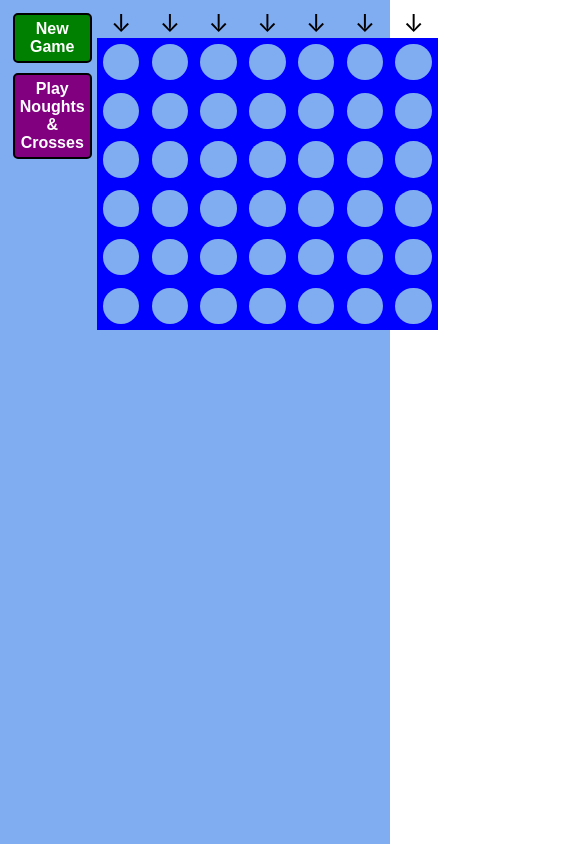
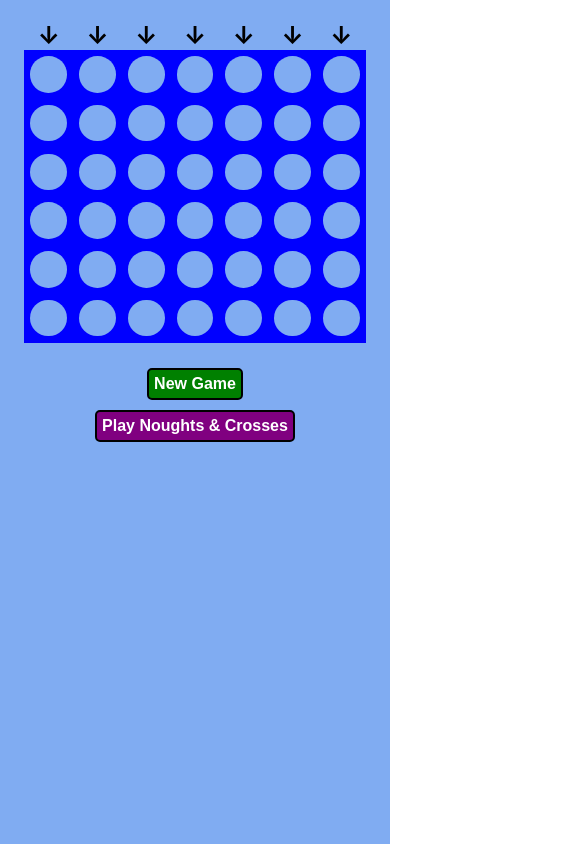
Before and after one commit to KateHoward10/noughts-and-crosses, a React (Create React App) app: page / in a window 390 px wide. Both pictures are taken after a click on the button "Play Connect 4". Shown: the top 844 px of the page, 585 px wide, since content can reach past the window. Built offline with nearby package versions, Linux system fonts and the light colour scheme.

Commit message:
Mobile layout

```diff
--- a/src/App.css
+++ b/src/App.css
@@ -1,8 +1,8 @@
 .App {
   text-align: center;
   background-color: #80acf2;
-  height: 200vh;
-  padding: 2vw;
+  height: 150vh;
+  padding: 20px;
 }
 
 button {
@@ -31,7 +31,7 @@ button:hover {
   flex-direction: column;
   justify-content: center;
   align-items: center;
-  margin-bottom: 50px;
+  margin-bottom: 20px;
 }
 
 .controls {
@@ -73,19 +73,25 @@ line {
 
 .computerSymbol {
   color: yellow;
-  -webkit-animation: fadein 3s; /* Safari, Chrome and Opera > 12.1 */
-  -moz-animation: fadein 3s; /* Firefox < 16 */
-  -ms-animation: fadein 3s; /* Internet Explorer */
-  -o-animation: fadein 3s; /* Opera < 12.1 */
-  animation: fadein 3s;
+  -webkit-animation: fadein 2s; /* Safari, Chrome and Opera > 12.1 */
+  -moz-animation: fadein 2s; /* Firefox < 16 */
+  -ms-animation: fadein 2s; /* Internet Explorer */
+  -o-animation: fadein 2s; /* Opera < 12.1 */
+  animation: fadein 2s;
 }
 
 @keyframes fadein {
   0% {
     opacity: 0;
   }
+  25% {
+    opacity: 0.25;
+  }
   50% {
     opacity: 0.5;
+  }
+  75% {
+    opacity: 0.75;
   }
   100% {
     opacity: 1;
@@ -115,3 +121,10 @@ line {
   display: flex;
   flex-direction: row;
 }
+
+@media screen and (max-width: 500px) {
+  .console {
+    flex-direction: column;
+    justify-content: center;
+  }
+}
--- a/src/Arrow.js
+++ b/src/Arrow.js
@@ -13,7 +13,7 @@ class Cell extends Component {
     return (
       <div
         onClick={this.selectArrow}
-        style={{ fontSize: `${cellSideLength / 2}px`, width: `${cellSideLength}px`, cursor: "pointer" }}
+        style={{ fontSize: `${cellSideLength / 2}px`, fontWeight: "bold", width: `${cellSideLength}px`, cursor: "pointer" }}
       >
         <span style={{display: hidden ? "none" : "block"}}>↓</span>
       </div>
--- a/src/Board.js
+++ b/src/Board.js
@@ -192,26 +192,6 @@ class Board extends Component {
     const cellSideLength = Math.min(window.innerWidth, window.innerHeight) / 8;
     return (
       <div className="console">
-        <div className="controls">
-          <button onClick={this.reset}>New Game</button>
-          {playing && (
-            <React.Fragment>
-              <p>{myTurn ? "Your turn" : "The computer's turn"}</p>
-                <p>Your colour: {myColour}</p>
-                <button
-                  onClick={this.changeColour}
-                  style={{
-                    backgroundColor: computerColour,
-                    color: computerColour === "yellow" ? "black" : "white"
-                  }}
-                >
-                  Choose {computerColour}s instead
-                </button>
-            </React.Fragment>
-          )}
-          <button onClick={switchGame} className="secondary-button">Play Noughts & Crosses</button>
-          {winner==="me" ? <h2>You win!</h2> : winner==="computer" ? <h2>The computer wins!</h2> : winner==="draw" ? <h2>It's a draw</h2> : null}
-        </div>
         <div className="game">
           <div className="arrows" style={{ gridTemplateColumns: `repeat(7, ${cellSideLength}px)` }}>
             {Object.keys(cells.slice(0,7)).map(key => <Arrow
@@ -249,6 +229,26 @@ class Board extends Component {
             />)}
           </div>
         </div>
+        <div className="controls">
+          <button onClick={this.reset}>New Game</button>
+          {playing && (
+            <React.Fragment>
+              <p>{myTurn ? "Your turn" : "The computer's turn"}</p>
+                <p>Your colour: {myColour}</p>
+                <button
+                  onClick={this.changeColour}
+                  style={{
+                    backgroundColor: computerColour,
+                    color: computerColour === "yellow" ? "black" : "white"
+                  }}
+                >
+                  Choose {computerColour}s instead
+                </button>
+            </React.Fragment>
+          )}
+          <button onClick={switchGame} className="secondary-button">Play Noughts & Crosses</button>
+          {winner==="me" ? <h2>You win!</h2> : winner==="computer" ? <h2>The computer wins!</h2> : winner==="draw" ? <h2>It's a draw</h2> : null}
+        </div>
       </div>
     );
   }
--- a/src/Grid.js
+++ b/src/Grid.js
@@ -124,26 +124,6 @@ class Grid extends Component {
     const boxSideLength = Math.min(window.innerWidth, window.innerHeight) / 4;
     return (
       <div className="console">
-        <div className="controls">
-          <button onClick={this.reset}>New Game</button>
-          {playing && (
-            <React.Fragment>
-              <p>{myTurn ? "Your turn" : "The computer's turn"}</p>
-              <p>You are: {mySymbol}s</p>
-              <button
-                onClick={this.changeSymbol}
-                style={{
-                  backgroundColor: computerSymbol === "O" ? "yellow" : "red",
-                  color: computerSymbol === "O" ? "black" : "white"
-                }}
-              >
-                Choose {computerSymbol}s instead
-              </button>
-            </React.Fragment>
-          )}
-          <button onClick={switchGame} className="secondary-button">Play Connect 4</button>
-          {win==="draw" ? <h2>It's a draw</h2> : win==="me" ? <h2>You win!</h2> : win==="computer" ? <h2>The computer wins!</h2> : null}
-        </div>
         <div className="game">
           <div className="container" style={{
             gridTemplateColumns: `repeat(3, ${boxSideLength}px)`,
@@ -167,6 +147,26 @@ class Grid extends Component {
             />)}
           </div>
         </div>
+        <div className="controls">
+          <button onClick={this.reset}>New Game</button>
+          {playing && (
+            <React.Fragment>
+              <p>{myTurn ? "Your turn" : "The computer's turn"}</p>
+              <p>You are: {mySymbol}s</p>
+              <button
+                onClick={this.changeSymbol}
+                style={{
+                  backgroundColor: computerSymbol === "O" ? "yellow" : "red",
+                  color: computerSymbol === "O" ? "black" : "white"
+                }}
+              >
+                Choose {computerSymbol}s instead
+              </button>
+            </React.Fragment>
+          )}
+          <button onClick={switchGame} className="secondary-button">Play Connect 4</button>
+          {win==="draw" ? <h2>It's a draw</h2> : win==="me" ? <h2>You win!</h2> : win==="computer" ? <h2>The computer wins!</h2> : null}
+        </div>
       </div>
     );
   }
```
